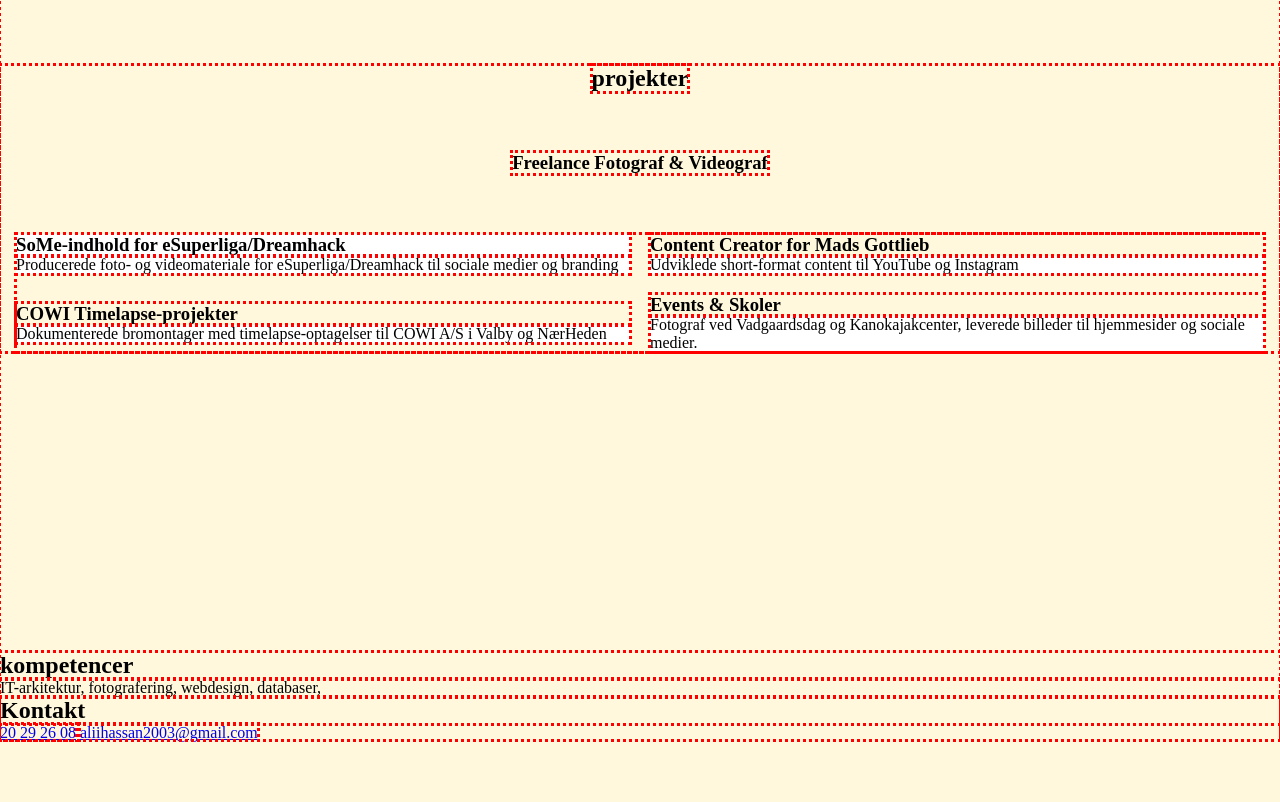
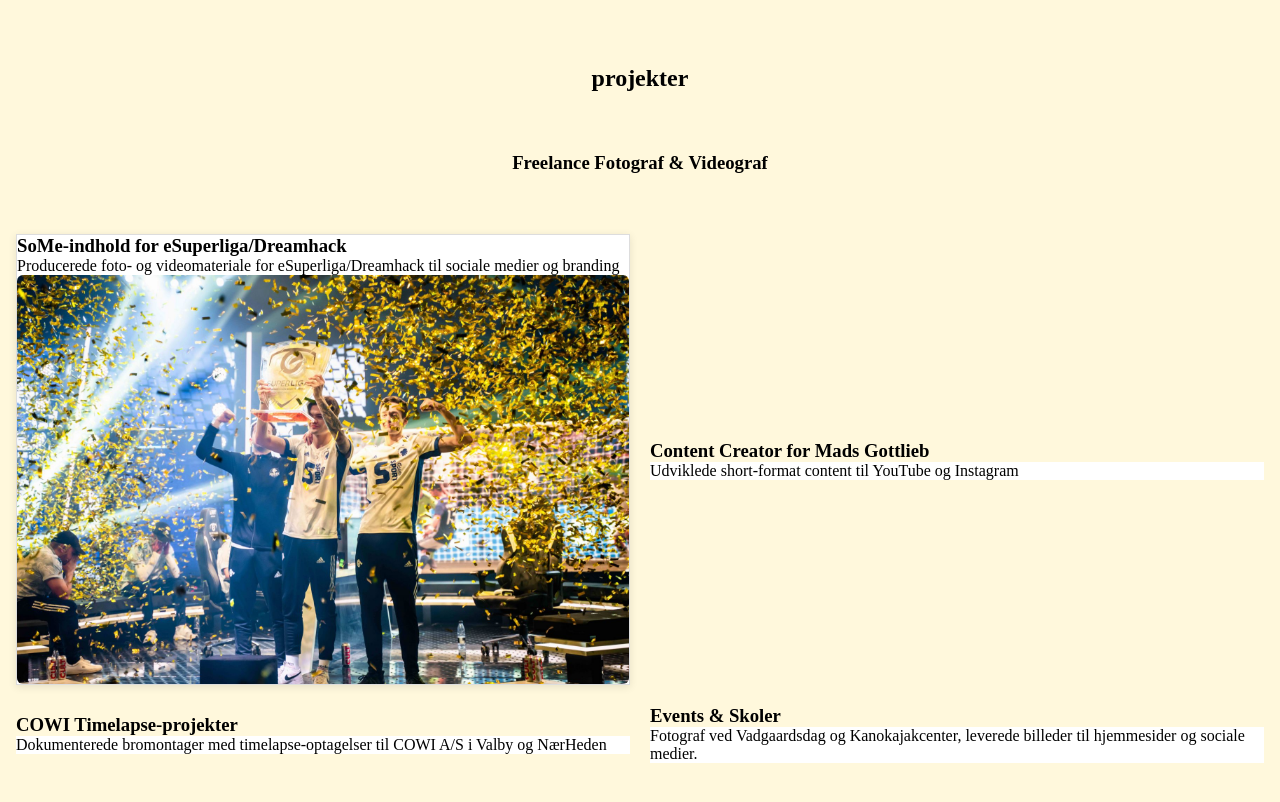
Before and after one commit to Aliihassan20003/portfolio, a plain HTML site: page index.html in a window 1280 px wide. Shown: the part 1996-2798 px from the top of the page. Before the commit the page ends 2738 px from the top, so only its background shows below. Drawn offline with Linux system fonts and the light colour scheme.

Commit message:
protekter

```diff
--- a/index.html
+++ b/index.html
@@ -50,12 +50,16 @@
     <section class="liste_2">
         <nav class="some">
         <h3> SoMe-indhold for eSuperliga/Dreamhack</h3>
+
+
     <ul>
         <li> Producerede foto- og videomateriale for eSuperliga/Dreamhack til sociale
             medier og branding
         </li>
     </ul>
+            <img src="eSuperliga.jpg" alt="eSuperliga" id="esuperliga">
         </nav>
+
    <nav class="mads">
     <h3> Content Creator for Mads Gottlieb</h3>
     <ul>
--- a/styles.css
+++ b/styles.css
@@ -4,7 +4,7 @@
     padding: 0;
     box-sizing: border-box;
 }
-*{
+/*{
     outline-style: dotted;
     outline-color: red;
     outline-offset: -1px;
@@ -159,6 +159,18 @@ body{ background-color: cornsilk;
     border-radius: inherit;
 }
 
-.some{
+
+
+.some {
     background-color: white;
+    max-width: 800px;
+    box-shadow: 0 2px 8px rgba(0,0,0,0.1);
+    border: 1px solid #ddd;
 }
+
+#esuperliga {
+    max-width: 100%;         /* billedet fylder kun sin kolonne */
+    display: block;
+    margin: 0 auto;
+    border-radius: 6px;
+}
```
Also changed, not shown: eSuperliga.jpg (added).
